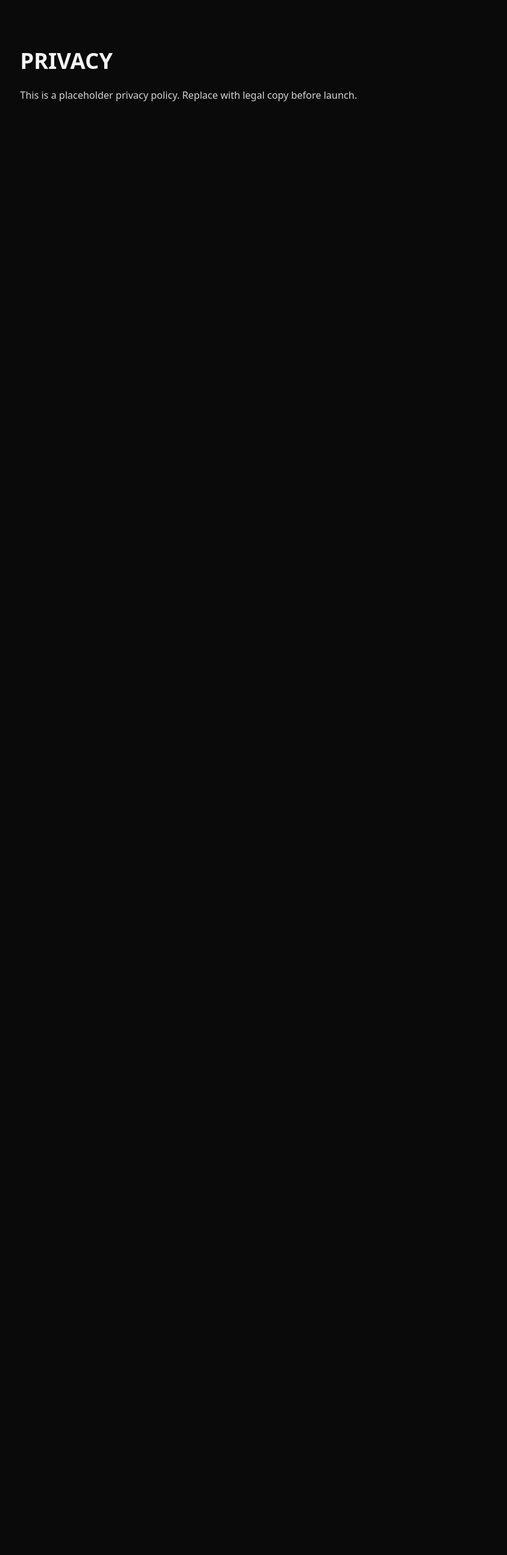
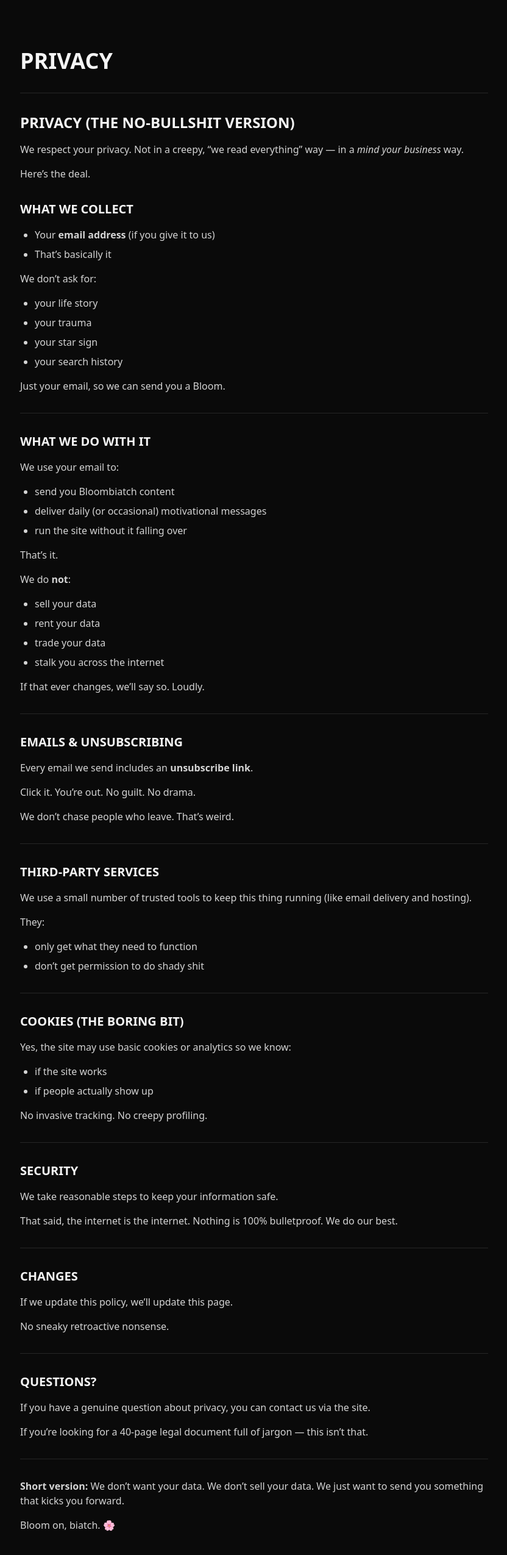
Before and after one commit to christelleyoung/Bloom, a Next.js app: page /privacy in a window 1280 px wide. Shown: the top 2550 px of the page at 61% size, without its empty margins (223-1055 px from the left). Before the commit the page ends 800 px from the top, so only its background shows below. Built offline with nearby package versions, Linux system fonts and the light colour scheme.

Commit message:
Refine landing copy and privacy content

```diff
--- a/app/daily/page.tsx
+++ b/app/daily/page.tsx
@@ -11,7 +11,7 @@ export default function DailyBloomPage() {
         <p className="text-sm uppercase tracking-[0.3em] text-neutral-400">Daily Bloom</p>
         <h1 className="text-4xl font-semibold uppercase">Today’s Bloom</h1>
         {latest ? (
-          <div className="rounded-3xl border border-neutral-800 bg-neutral-900/60 p-8">
+          <div className="rounded-3xl border border-neutral-800 p-8">
             <p className="whitespace-pre-line text-lg text-neutral-100">{latest.content}</p>
             <p className="mt-4 text-xs uppercase text-neutral-500">{latest.createdAt}</p>
           </div>
--- a/app/page.tsx
+++ b/app/page.tsx
@@ -15,14 +15,13 @@ Speak the truth.
 Burn the excuses.
 Keep the standards.
 
-Bloom, bitch.`;
+Bloom, biatch.`;
 
 export default function HomePage() {
   return (
     <main className="min-h-screen bg-neutral-950 text-neutral-100">
       <section className="mx-auto flex min-h-screen max-w-5xl flex-col justify-center gap-10 px-6 py-24">
         <div className="space-y-6">
-          <p className="text-sm uppercase tracking-[0.3em] text-neutral-400">Bloombiatch</p>
           <h1 className="text-5xl font-semibold uppercase leading-tight md:text-6xl">
             <span className="gradient-text">Bloom, biatch.</span>
           </h1>
@@ -46,7 +45,7 @@ export default function HomePage() {
         </div>
       </section>
 
-      <section id="manifesto" className="bg-neutral-900/60 py-20">
+      <section id="manifesto" className="py-20">
         <div className="mx-auto max-w-4xl px-6">
           <h2 className="mb-8 text-3xl font-semibold uppercase">Manifesto</h2>
           <pre className="whitespace-pre-wrap text-lg text-neutral-200">
@@ -57,7 +56,7 @@ export default function HomePage() {
 
       <section id="signup" className="py-20">
         <div className="mx-auto max-w-3xl px-6">
-          <div className="rounded-3xl border border-neutral-800 bg-neutral-900/60 p-10">
+          <div className="rounded-3xl border border-neutral-800 p-10">
             <h2 className="text-3xl font-semibold uppercase">Get the daily Bloom</h2>
             <p className="mt-3 text-neutral-300">
               No crappy newsletter. Just short, sharp inspiration. That’s it.
@@ -67,12 +66,12 @@ export default function HomePage() {
         </div>
       </section>
 
-      <section id="daily" className="bg-neutral-900/60 py-20">
+      <section id="daily" className="py-20">
         <div className="mx-auto max-w-3xl px-6">
-          <div className="rounded-3xl border border-neutral-800 bg-neutral-950/60 p-10">
-            <h2 className="text-3xl font-semibold uppercase">Or don’t sign up</h2>
+          <div className="rounded-3xl border border-neutral-800 p-10">
+            <h2 className="text-3xl font-semibold uppercase">Or don’t sign up... I don’t care.</h2>
             <p className="mt-3 text-neutral-300">
-              Just get your daily inspo now. Press the button for your live daily Bloom.
+              Just take today’s kick in the ass and go. No commitment. No inbox. No excuses.
             </p>
             <a
               className="mt-6 inline-flex rounded-full bg-white px-6 py-3 text-sm font-semibold uppercase text-neutral-950"
--- a/app/privacy/page.tsx
+++ b/app/privacy/page.tsx
@@ -1,11 +1,127 @@
 export default function PrivacyPage() {
   return (
     <main className="min-h-screen bg-neutral-950 px-6 py-20 text-neutral-100">
-      <div className="mx-auto max-w-3xl space-y-6">
+      <div className="mx-auto max-w-3xl space-y-8">
         <h1 className="text-4xl font-semibold uppercase">Privacy</h1>
-        <p className="text-neutral-300">
-          This is a placeholder privacy policy. Replace with legal copy before launch.
-        </p>
+        <hr className="border-neutral-800" />
+        <div className="space-y-4">
+          <h2 className="text-2xl font-semibold uppercase">Privacy (the no-bullshit version)</h2>
+          <p className="text-neutral-300">
+            We respect your privacy. Not in a creepy, “we read everything” way — in a <em>mind your business</em> way.
+          </p>
+          <p className="text-neutral-300">Here’s the deal.</p>
+        </div>
+
+        <div className="space-y-4">
+          <h3 className="text-xl font-semibold uppercase">What we collect</h3>
+          <ul className="list-disc space-y-2 pl-6 text-neutral-300">
+            <li>Your <strong>email address</strong> (if you give it to us)</li>
+            <li>That’s basically it</li>
+          </ul>
+          <p className="text-neutral-300">We don’t ask for:</p>
+          <ul className="list-disc space-y-2 pl-6 text-neutral-300">
+            <li>your life story</li>
+            <li>your trauma</li>
+            <li>your star sign</li>
+            <li>your search history</li>
+          </ul>
+          <p className="text-neutral-300">Just your email, so we can send you a Bloom.</p>
+        </div>
+
+        <hr className="border-neutral-800" />
+
+        <div className="space-y-4">
+          <h3 className="text-xl font-semibold uppercase">What we do with it</h3>
+          <p className="text-neutral-300">We use your email to:</p>
+          <ul className="list-disc space-y-2 pl-6 text-neutral-300">
+            <li>send you Bloombiatch content</li>
+            <li>deliver daily (or occasional) motivational messages</li>
+            <li>run the site without it falling over</li>
+          </ul>
+          <p className="text-neutral-300">That’s it.</p>
+          <p className="text-neutral-300">We do <strong>not</strong>:</p>
+          <ul className="list-disc space-y-2 pl-6 text-neutral-300">
+            <li>sell your data</li>
+            <li>rent your data</li>
+            <li>trade your data</li>
+            <li>stalk you across the internet</li>
+          </ul>
+          <p className="text-neutral-300">If that ever changes, we’ll say so. Loudly.</p>
+        </div>
+
+        <hr className="border-neutral-800" />
+
+        <div className="space-y-4">
+          <h3 className="text-xl font-semibold uppercase">Emails &amp; unsubscribing</h3>
+          <p className="text-neutral-300">Every email we send includes an <strong>unsubscribe link</strong>.</p>
+          <p className="text-neutral-300">Click it. You’re out. No guilt. No drama.</p>
+          <p className="text-neutral-300">We don’t chase people who leave. That’s weird.</p>
+        </div>
+
+        <hr className="border-neutral-800" />
+
+        <div className="space-y-4">
+          <h3 className="text-xl font-semibold uppercase">Third-party services</h3>
+          <p className="text-neutral-300">
+            We use a small number of trusted tools to keep this thing running (like email delivery and hosting).
+          </p>
+          <p className="text-neutral-300">They:</p>
+          <ul className="list-disc space-y-2 pl-6 text-neutral-300">
+            <li>only get what they need to function</li>
+            <li>don’t get permission to do shady shit</li>
+          </ul>
+        </div>
+
+        <hr className="border-neutral-800" />
+
+        <div className="space-y-4">
+          <h3 className="text-xl font-semibold uppercase">Cookies (the boring bit)</h3>
+          <p className="text-neutral-300">Yes, the site may use basic cookies or analytics so we know:</p>
+          <ul className="list-disc space-y-2 pl-6 text-neutral-300">
+            <li>if the site works</li>
+            <li>if people actually show up</li>
+          </ul>
+          <p className="text-neutral-300">No invasive tracking. No creepy profiling.</p>
+        </div>
+
+        <hr className="border-neutral-800" />
+
+        <div className="space-y-4">
+          <h3 className="text-xl font-semibold uppercase">Security</h3>
+          <p className="text-neutral-300">We take reasonable steps to keep your information safe.</p>
+          <p className="text-neutral-300">
+            That said, the internet is the internet. Nothing is 100% bulletproof. We do our best.
+          </p>
+        </div>
+
+        <hr className="border-neutral-800" />
+
+        <div className="space-y-4">
+          <h3 className="text-xl font-semibold uppercase">Changes</h3>
+          <p className="text-neutral-300">If we update this policy, we’ll update this page.</p>
+          <p className="text-neutral-300">No sneaky retroactive nonsense.</p>
+        </div>
+
+        <hr className="border-neutral-800" />
+
+        <div className="space-y-4">
+          <h3 className="text-xl font-semibold uppercase">Questions?</h3>
+          <p className="text-neutral-300">
+            If you have a genuine question about privacy, you can contact us via the site.
+          </p>
+          <p className="text-neutral-300">
+            If you’re looking for a 40-page legal document full of jargon — this isn’t that.
+          </p>
+        </div>
+
+        <hr className="border-neutral-800" />
+
+        <div className="space-y-4">
+          <p className="text-neutral-300">
+            <strong>Short version:</strong> We don’t want your data. We don’t sell your data. We just want to send you something that kicks you forward.
+          </p>
+          <p className="text-neutral-300">Bloom on, biatch. 🌸</p>
+        </div>
       </div>
     </main>
   );
```
